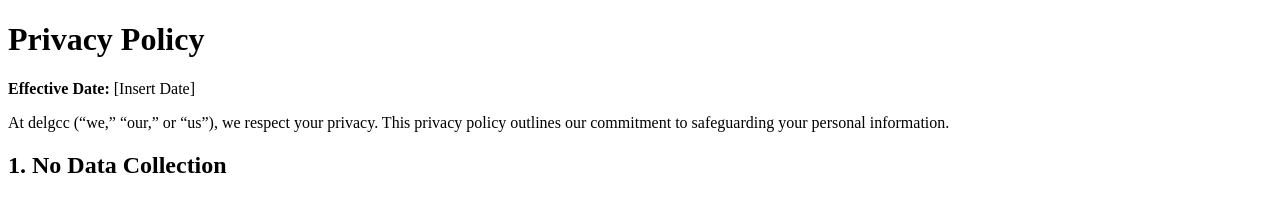
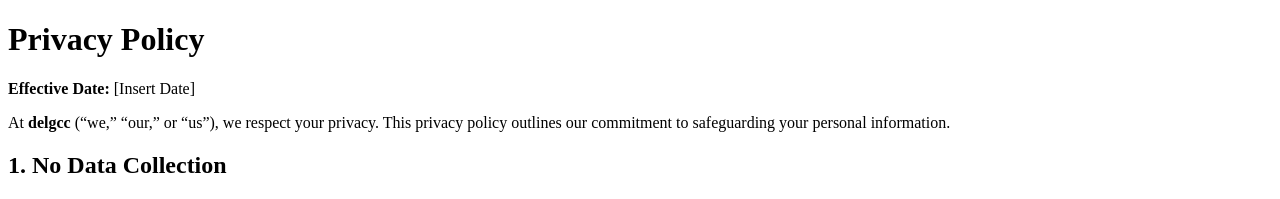
Before and after one commit to diegolara31/remotemanager, a plain HTML site: page docs/pp.html in a window 1280 px wide. Shown: the top 199 px of the page. Drawn offline with Linux system fonts and the light colour scheme.

Commit message:
Update pp.html

```diff
--- a/docs/pp.html
+++ b/docs/pp.html
@@ -10,7 +10,7 @@
     <h1>Privacy Policy</h1>
     <p><strong>Effective Date:</strong> [Insert Date]</p>
 
-    <p>At delgcc (“we,” “our,” or “us”), we respect your privacy. This privacy policy outlines our commitment to safeguarding your personal information.</p>
+    <p>At <b>delgcc</b> (“we,” “our,” or “us”), we respect your privacy. This privacy policy outlines our commitment to safeguarding your personal information.</p>
 
     <h2>1. No Data Collection</h2>
     <p>We do not collect, store, or process any personal data from users of our services. We do not use tracking technologies such as cookies, and we do not engage in any form of data analytics or tracking of your interactions with our services.</p>
```
